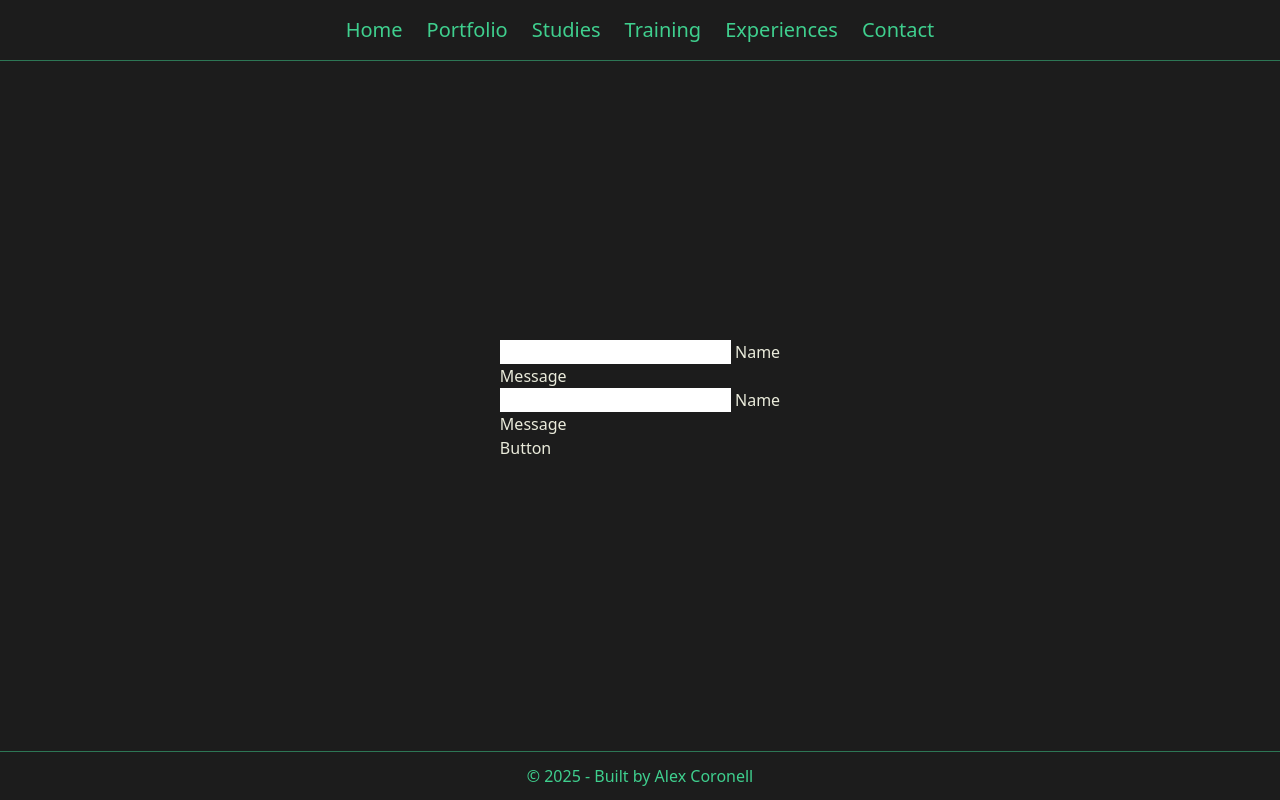
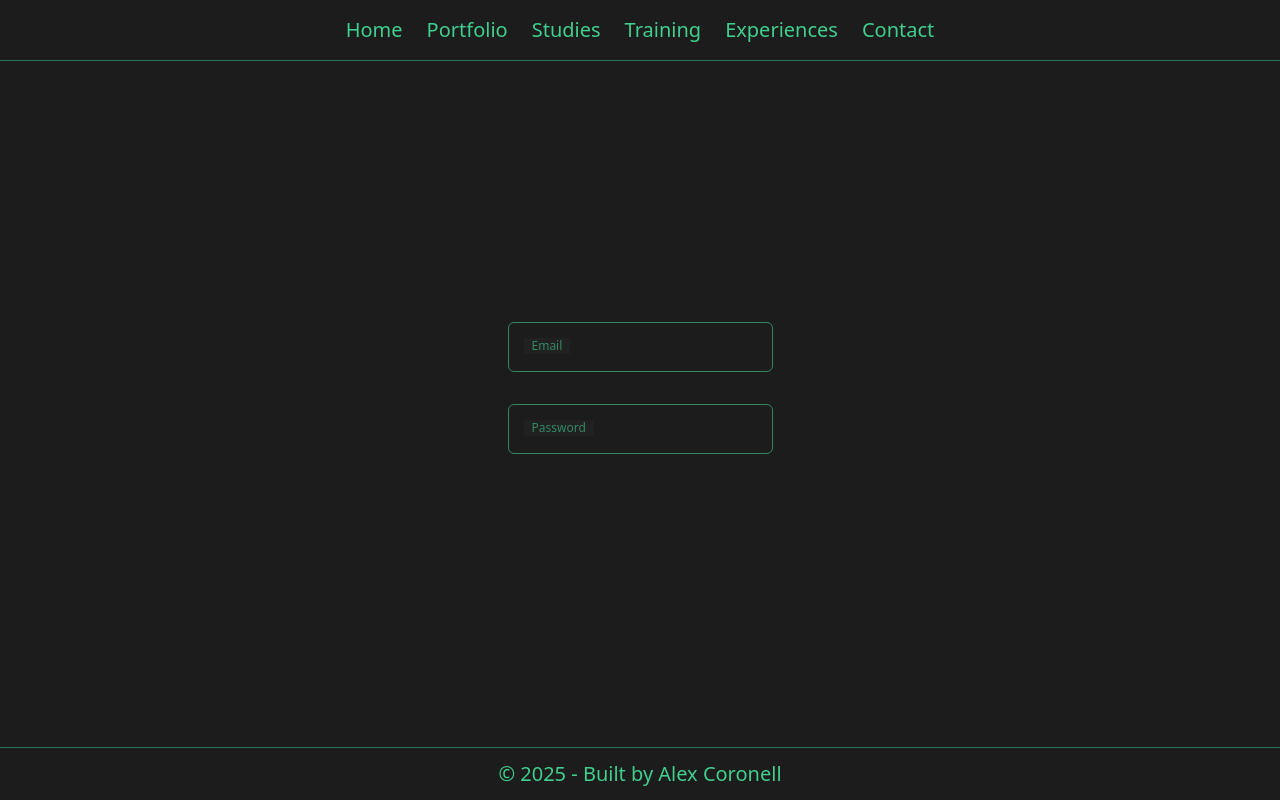
Before and after one commit to alexcoronell/cms-curriculum-sveltekit-supabase, a SvelteKit app: page /login in a window 1280 px wide. Built offline with nearby package versions, Linux system fonts and the light colour scheme.

Commit message:
LoginForm basic layout

```diff
--- a/src/app.css
+++ b/src/app.css
@@ -2,6 +2,49 @@
 @import 'tailwindcss/components';
 @import 'tailwindcss/utilities';
 
+/***************************** Fonts *****************************/
+h1,
+h2,
+h3,
+h4,
+h5,
+h6 {
+  @apply text-primary;
+}
+h1,
+h2 {
+  @apply text-primary font-semibold text-center;
+}
+
+h1 {
+  @apply text-5xl md:text-6xl lg:text-7xl;
+}
+
+h2 {
+  @apply text-3xl md:text-4xl lg:text-5xl;
+}
+
+h3 {
+  @apply text-2xl;
+}
+
+h4 {
+  @apply text-xl md:text-2xl lg:text-3xl;
+}
+
+h5 {
+  @apply text-base  md:text-xl lg:text-2xl;
+}
+
+h6 {
+  @apply text-sm  md:text-base lg:text-xl;
+}
+
+p {
+  @apply text-base lg:text-lg;
+}
+
+/***************************** Body *****************************/
 body {
 	@apply bg-background text-foreground flex h-screen flex-col items-center justify-around;
 }
@@ -18,3 +61,54 @@ body > footer {
 body * {
 	@apply transition-all duration-500;
 }
+
+/***************************** Reset input, textarea. select *****************************/
+input,
+input:focus,
+select:focus,
+input.form-control:focus,
+select,
+textarea,
+textarea:focus,
+textarea.form-control:focus button {
+  outline: none !important;
+  outline-width: 0 !important;
+  box-shadow: none !important;
+  -moz-box-shadow: none !important;
+  -webkit-box-shadow: none !important;
+  outline: 0 none !important;
+}
+
+/***************************** Form Styles *****************************/
+.formgroup {
+	@apply relative py-1 mb-6 w-full;
+  }
+
+  .formgroup > * {
+	@apply transition-all ease-in-out duration-100;
+  }
+
+  .formgroup input,
+  .formgroup textarea {
+	@apply bg-transparent border border-primary/60 rounded-md px-4 py-3 text-base text-white w-full focus:border-primary;
+  }
+
+  .formgroup span {
+	@apply absolute bg-backgroundsecondary left-4 top-5 px-2 text-xs text-primary/60;
+  }
+
+  .formgroup input:focus + span,
+  .formgroup input:not(:placeholder-shown) + span,
+  .formgroup textarea:focus + span,
+  .formgroup textarea:not(:placeholder-shown) + span {
+	@apply top-[-0.2rem] bg-primary text-background rounded-sm;
+  }
+
+  .formgroup input::placeholder,
+  .formgroup textarea::placeholder {
+	@apply text-transparent;
+  }
+
+  .formgroup > .errorMessage {
+	@apply absolute text-xs text-red mt-1;
+  }
--- /dev/null
+++ b/src/lib/components/forms/LoginForm.svelte
@@ -0,0 +1,36 @@
+<script lang="ts">
+	import Input from '$components/ui/form/Input.svelte';
+
+	/* Variables */
+	let email: string = '';
+	let password: string = '';
+
+	/* Functions */
+	const validateEmail = () => {
+		return;
+	};
+
+	const validatePassword = () => {
+		return;
+	};
+</script>
+
+<div class="LoginForm">
+	<form>
+		<Input
+			label="Email"
+			name="email"
+			placeholder="Email"
+			type="email"
+			bind:value={email}
+			validator={validateEmail}
+		/>
+		<Input
+			label="Password"
+			name="password"
+			type="password"
+			bind:value={password}
+			validator={validatePassword}
+		/>
+	</form>
+</div>
--- a/src/lib/components/ui/form/Input.svelte
+++ b/src/lib/components/ui/form/Input.svelte
@@ -1,7 +1,34 @@
-<div class="form-group">
-    <label for="">
-        <input type="text">
-        <span>Name</span>
-    </label>
-    <p>Message</p>
+<script lang="ts">
+	import type { InvalidField } from '$interfaces/InvalidField.interface';
+
+	export let label: string = '';
+	export let name: string = '';
+	export let placeholder: string = '';
+	export let type: string = 'text';
+	export let value: string = '';
+	export let validator: (() => any) | undefined = undefined;
+	export let invalidField: InvalidField = { invalid: false, message: '' };
+	export let classes: string = '';
+
+	const classesToUse = `formgroup ${classes}`.trim();
+</script>
+
+<div class={classesToUse}>
+	<label for={name}>
+		<input
+			{type}
+			{name}
+			id={name}
+			{placeholder}
+			bind:value
+			on:blur={validator}
+			on:change={validator}
+			on:input={validator}
+			on:keyup={validator}
+		/>
+		<span>{label}</span>
+	</label>
+	{#if invalidField.invalid}
+		<p class="errorMessage">{invalidField.message}</p>
+	{/if}
 </div>
--- /dev/null
+++ b/src/lib/core/interfaces/InvalidField.interface.ts
@@ -0,0 +1,4 @@
+export interface InvalidField {
+    invalid: boolean;
+    message: string;
+  }
--- a/src/routes/login/+page.svelte
+++ b/src/routes/login/+page.svelte
@@ -1,20 +1,12 @@
 <script lang="ts">
     import Layout from "../+layout.svelte";
-    import Input from "$lib/components/ui/form/Input.svelte";
+    import LoginForm from "$lib/components/forms/LoginForm.svelte";
 </script>
 
 <Layout>
     <section class="Login">
         <div class="Login__container">
-            <form>
-                <div class="Login__inputsArea">
-                    <Input />
-                <Input />
-                </div>
-                <div class="Login__buttonArea">
-                    <button>Button</button>
-                </div>
-            </form>
+            <LoginForm />
         </div>
     </section>
 </Layout>
--- a/svelte.config.js
+++ b/svelte.config.js
@@ -15,8 +15,8 @@ const config = {
 			'$lib': './src/lib',
 			"$components": "./src/lib/components",
 			"$data": "./src/lib/data",
-			"interfaces": "./src/core/interfaces",
-			"utils": "./src/core/utils"
+			"$interfaces": "./src/lib/core/interfaces",
+			"$utils": "./src/lib/core/utils"
 		},
 		adapter: adapter()
 	}
```
